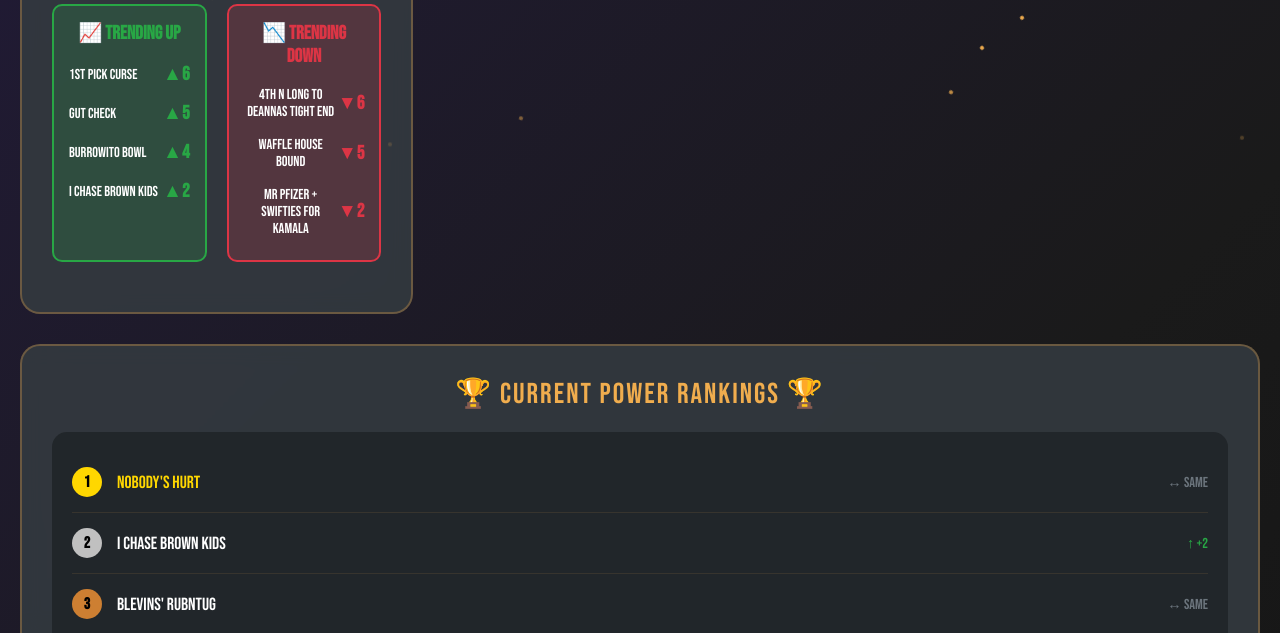
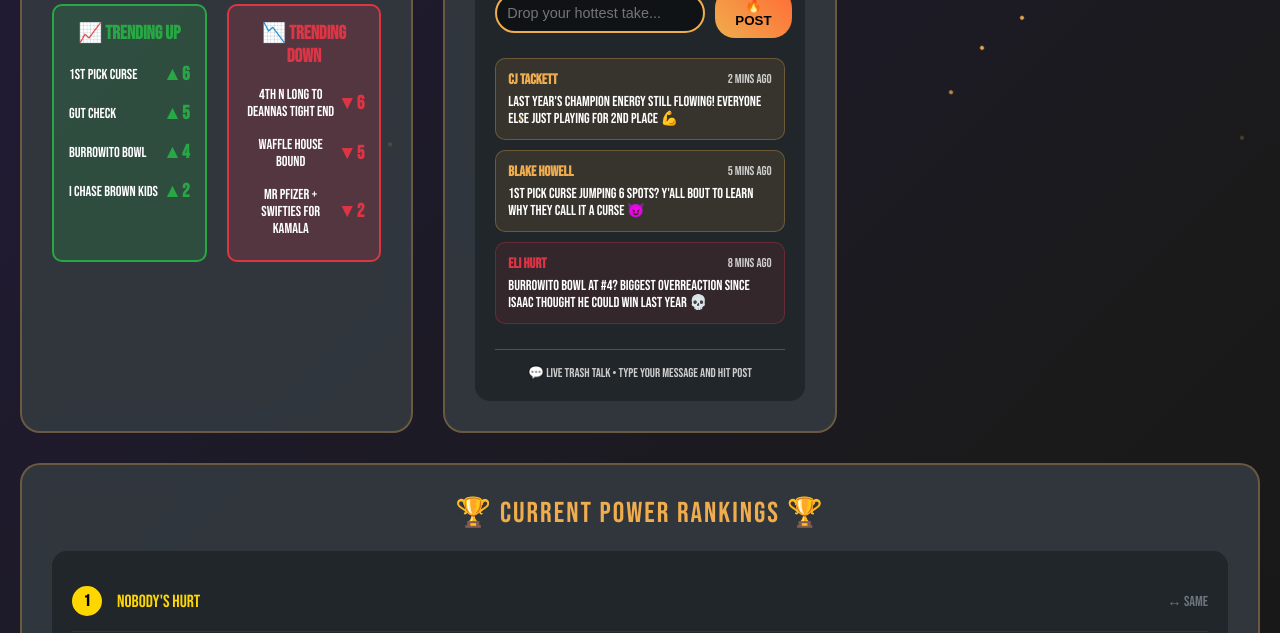
Before and after one commit to gaburton1220/No-Tegridy, a plain HTML site: page standings.html in a window 1280 px wide. Shown: the part 642-1275 px from the top of the page. Drawn offline with Linux system fonts and the light colour scheme.

Commit message:
Update standings.html

```diff
--- a/standings.html
+++ b/standings.html
@@ -481,6 +481,55 @@
                 </div>
             </div>
 
+            <!-- Trash Talk Board -->
+            <div class="stat-card">
+                <div class="card-header">🔥 TRASH TALK ZONE 🔥</div>
+                <div style="background: rgba(33, 37, 41, 0.9); border-radius: 15px; padding: 20px; position: relative; z-index: 2;">
+                    <!-- Message Input -->
+                    <div style="margin-bottom: 20px;">
+                        <div style="display: flex; gap: 10px; align-items: center;">
+                            <input type="text" id="trashInput" placeholder="Drop your hottest take..."
+                                   style="flex: 1; padding: 10px; border-radius: 20px; border: 2px solid #f0ad4e; background: rgba(0,0,0,0.5); color: white; font-size: 0.9rem;">
+                            <button onclick="addTrashTalk()"
+                                    style="background: linear-gradient(45deg, #f0ad4e, #ff6b35); border: none; color: #000; padding: 10px 20px; border-radius: 20px; font-weight: bold; cursor: pointer; transition: all 0.3s ease;">
+                                🔥 POST
+                            </button>
+                        </div>
+                    </div>
+
+                    <!-- Messages -->
+                    <div id="trashMessages" style="max-height: 300px; overflow-y: auto;">
+                        <div style="background: rgba(240,173,78,0.1); border: 1px solid rgba(240,173,78,0.3); border-radius: 10px; padding: 12px; margin-bottom: 10px;">
+                            <div style="display: flex; justify-content: space-between; margin-bottom: 5px;">
+                                <span style="color: #f0ad4e; font-weight: bold; font-size: 0.9rem;">CJ Tackett</span>
+                                <span style="color: #ccc; font-size: 0.8rem;">2 mins ago</span>
+                            </div>
+                            <div style="color: white; font-size: 0.9rem;">Last year's champion energy still flowing! Everyone else just playing for 2nd place 💪</div>
+                        </div>
+
+                        <div style="background: rgba(240,173,78,0.1); border: 1px solid rgba(240,173,78,0.3); border-radius: 10px; padding: 12px; margin-bottom: 10px;">
+                            <div style="display: flex; justify-content: space-between; margin-bottom: 5px;">
+                                <span style="color: #f0ad4e; font-weight: bold; font-size: 0.9rem;">Blake Howell</span>
+                                <span style="color: #ccc; font-size: 0.8rem;">5 mins ago</span>
+                            </div>
+                            <div style="color: white; font-size: 0.9rem;">1st Pick Curse jumping 6 spots? Y'all bout to learn why they call it a CURSE 😈</div>
+                        </div>
+
+                        <div style="background: rgba(220,53,69,0.1); border: 1px solid rgba(220,53,69,0.3); border-radius: 10px; padding: 12px; margin-bottom: 10px;">
+                            <div style="display: flex; justify-content: space-between; margin-bottom: 5px;">
+                                <span style="color: #dc3545; font-weight: bold; font-size: 0.9rem;">Eli Hurt</span>
+                                <span style="color: #ccc; font-size: 0.8rem;">8 mins ago</span>
+                            </div>
+                            <div style="color: white; font-size: 0.9rem;">Burrowito Bowl at #4? Biggest overreaction since Isaac thought he could win last year 💀</div>
+                        </div>
+                    </div>
+
+                    <div style="margin-top: 15px; padding-top: 15px; border-top: 1px solid rgba(240,173,78,0.3); font-size: 0.8rem; color: #ccc; text-align: center;">
+                        💬 Live trash talk • Type your message and hit POST
+                    </div>
+                </div>
+            </div>
+
             <!-- Power Rankings List -->
             <div class="stat-card" style="grid-column: 1 / -1;">
                 <div class="card-header">🏆 CURRENT POWER RANKINGS 🏆</div>
@@ -805,13 +854,35 @@
         </p>
     </footer>
 
-    <!-- Scripts -->
     <script>
-        // Create floating particles
+        function addTrashTalk() {
+            const input = document.getElementById('trashInput');
+            if (!input || input.value.trim() === '') return;
+
+            const messagesContainer = document.getElementById('trashMessages');
+            if (!messagesContainer) return;
+
+            const messageDiv = document.createElement('div');
+            messageDiv.style.cssText = 'background: rgba(40,167,69,0.1); border: 1px solid rgba(40,167,69,0.3); border-radius: 10px; padding: 12px; margin-bottom: 10px;';
+
+            messageDiv.innerHTML = `
+                <div style="display: flex; justify-content: space-between; margin-bottom: 5px;">
+                    <span style="color: #28a745; font-weight: bold; font-size: 0.9rem;">You</span>
+                    <span style="color: #ccc; font-size: 0.8rem;">Just now</span>
+                </div>
+                <div style="color: white; font-size: 0.9rem;">${input.value}</div>
+            `;
+
+            messagesContainer.insertBefore(messageDiv, messagesContainer.firstChild);
+            input.value = '';
+            messagesContainer.scrollTop = 0;
+        }
+
         function createParticles() {
             const particlesContainer = document.querySelector('.particles');
+            if (!particlesContainer) return;
+
             const particleCount = 50;
-
             for (let i = 0; i < particleCount; i++) {
                 const particle = document.createElement('div');
                 particle.classList.add('particle');
@@ -822,19 +893,17 @@
             }
         }
 
-        // Initialize
         document.addEventListener('DOMContentLoaded', function() {
             createParticles();
-        });
 
-        // Add smooth scrolling
-        document.querySelectorAll('a[href^="#"]').forEach(anchor => {
-            anchor.addEventListener('click', function (e) {
-                e.preventDefault();
-                document.querySelector(this.getAttribute('href')).scrollIntoView({
-                    behavior: 'smooth'
+            const input = document.getElementById('trashInput');
+            if (input) {
+                input.addEventListener('keypress', function(e) {
+                    if (e.key === 'Enter') {
+                        addTrashTalk();
+                    }
                 });
-            });
+            }
         });
     </script>
 </body>
```
